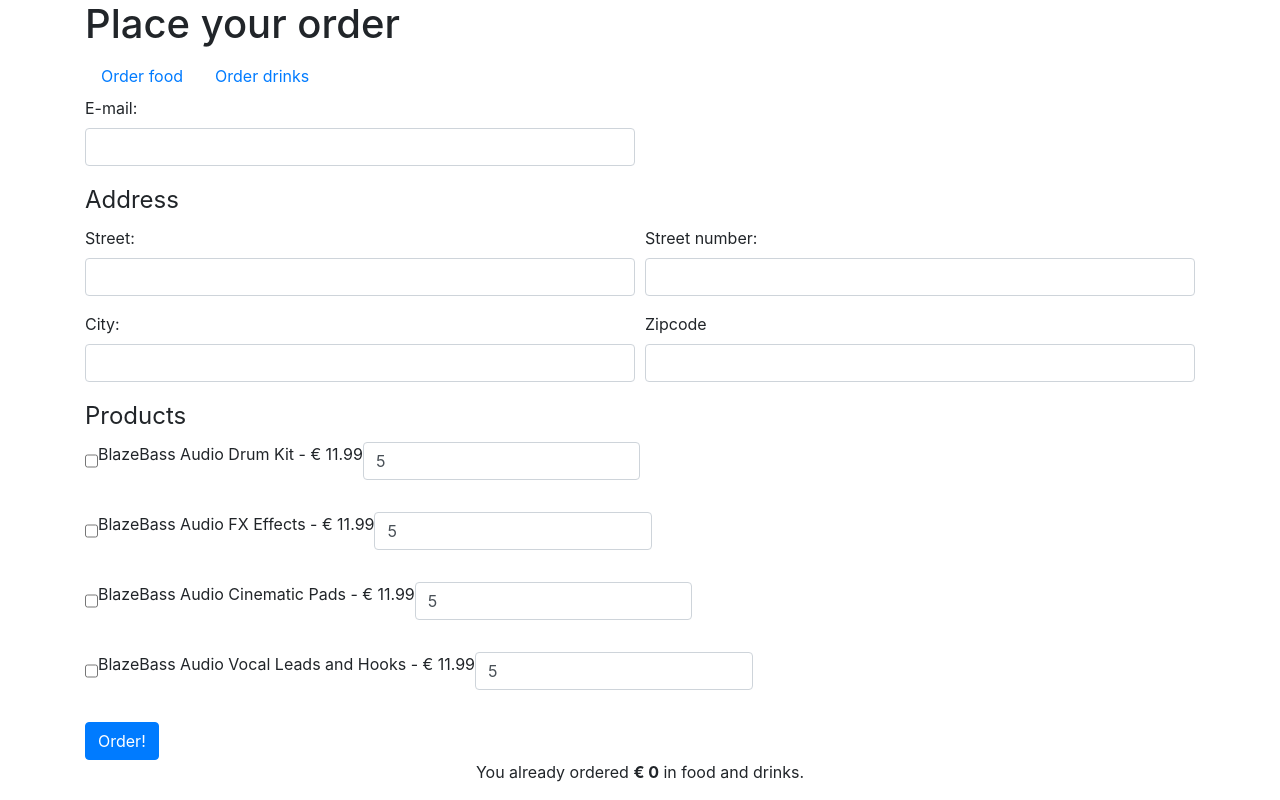
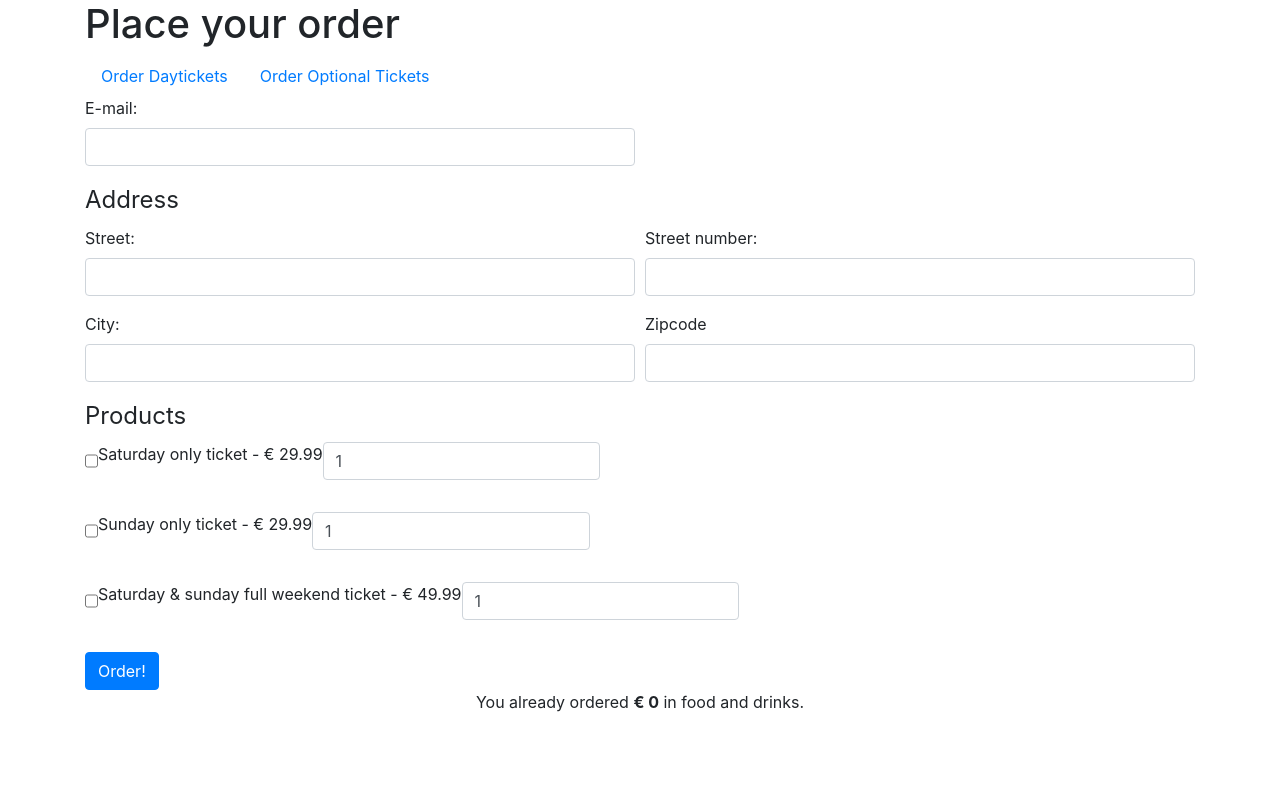
Before and after one commit to gychem/Food_Order_Checkout, a PHP site: page /index.php in a window 1280 px wide. Run offline with PHP 8.4, Linux system fonts and the light colour scheme.

Commit message:
Enable toggle to switch between two categories

```diff
--- a/form-view.php
+++ b/form-view.php
@@ -10,7 +10,7 @@
     <meta http-equiv="X-UA-Compatible" content="ie=edge">
     <link href="https://stackpath.bootstrapcdn.com/bootstrap/4.3.1/css/bootstrap.min.css" type="text/css"
           rel="stylesheet"/>
-    <title>BlazeBass Audio Packs</title>
+    <title>Ticket Sales</title>
 </head>
 <body>
 <div class="container">
@@ -19,10 +19,10 @@
     <nav>
         <ul class="nav">
             <li class="nav-item">
-                <a class="nav-link active" href="?food=1">Order food</a>
+                <a class="nav-link active" href="?daytickets=1">Order Daytickets</a>
             </li>
             <li class="nav-item">
-                <a class="nav-link" href="?food=0">Order drinks</a>
+                <a class="nav-link" href="?optionaltickets=1">Order Optional Tickets</a>
             </li>
         </ul>
     </nav>
@@ -64,15 +64,21 @@
         <fieldset>
             <legend>Products</legend>
             <?php foreach ($products as $i => $product): ?>
-                <label class="d-flex">
-					<?php // <?= is equal to <?php echo ?>
-                    <input type="checkbox" value="1" <?= empty($_POST['products'][$i]) ? '' : 'checked' ?> name="products[<?php echo $i ?>]"/> <?php echo $product['name'] ?> -
-                    &euro; <?= number_format($product['price'], 2) ?>
-                    <input type="number" id="quantity" name="quantity[<?php echo $i ?>]" class="form-control w-25"  value="5">
-                </label>
-
-                    <br />
-            <?php endforeach; ?>
+                <?php if($product['type'] == 'cat1' && $activeProductList == 'cat1') { ?>
+                    <label class="d-flex">
+                        <input type="checkbox" value="<?php echo $i ?>" <?= empty($_SESSION['productscat1'][$i]) ? '' : 'checked' ?> name="products[<?php echo $i ?>]"/> <?php echo $product['name'] ?> -
+                        &euro; <?= number_format($product['price'], 2) ?>
+                        <input type="number" id="quantity" name="quantity[<?php echo $i ?>]" class="form-control w-25"  value="1">
+                    </label><br />
+                <?php }
+                else if($product['type'] == 'cat2' && $activeProductList == 'cat2') { ?>
+                    <label class="d-flex">
+                        <input type="checkbox" value="<?php echo $i ?>" <?= empty($_SESSION['productscat2'][$i]) ? '' : 'checked' ?> name="products[<?php echo $i ?>]"/> <?php echo $product['name'] ?> -
+                        &euro; <?= number_format($product['price'], 2) ?>
+                        <input type="number" id="quantity" name="quantity[<?php echo $i ?>]" class="form-control w-25"  value="1">
+                    </label><br />
+                <?php }
+            endforeach; ?>
         </fieldset>
 
         <button type="submit" name="order" class="btn btn-primary">Order!</button>
--- a/index.php
+++ b/index.php
@@ -15,11 +15,21 @@ function whatIsHappening() { // Use this function when you need to need an overv
 //whatIsHappening();
 
 $products = [
-    ['name' => 'BlazeBass Audio Drum Kit', 'price' => 11.99],
-    ['name' => 'BlazeBass Audio FX Effects', 'price' => 11.99],
-    ['name' => 'BlazeBass Audio Cinematic Pads', 'price' => 11.99],
-    ['name' => 'BlazeBass Audio Vocal Leads and Hooks', 'price' => 11.99],
+    ['name' => 'Product Name', 'price' => 29.99, 'type' => 'cat1 or cat2'], // Example -> Don't update this field
+    ['name' => 'Saturday only ticket', 'price' => 29.99, 'type' => 'cat1'],
+    ['name' => 'Sunday only ticket', 'price' => 29.99, 'type' => 'cat1'],
+    ['name' => 'Saturday & sunday full weekend ticket', 'price' => 49.99, 'type' => 'cat1'],
+    ['name' => 'Camping ticket', 'price' => 11.99, 'type' => 'cat2'],
+    ['name' => 'Parking ticket', 'price' => 1.99, 'type' => 'cat2'],
 ];
+$activeProductList = 'cat1';
+
+if(isset($_GET['daytickets'])) {
+    $activeProductList = 'cat1';
+} elseif(isset($_GET['optionaltickets'])) {
+    $activeProductList = 'cat2';
+}
+
 
 if (empty($_SESSION['email'])) {
     $_SESSION["email"] = '';
@@ -39,64 +49,94 @@ if (empty($_SESSION['zipcode'])) {
 
 $totalValue = 0;
 
+function formError()
+{
+    print_r('<br><b>[ERROR]</b>');
+    print_r('<br>');
+}
+
+
 function validate()
 {
+    $products = [
+        ['name' => 'Product Name', 'price' => 29.99, 'type' => 'cat1 or cat2'], // Example -> Don't update this field
+        ['name' => 'Saturday only ticket', 'price' => 29.99, 'type' => 'cat1'],
+        ['name' => 'Sunday only ticket', 'price' => 29.99, 'type' => 'cat1'],
+        ['name' => 'Saturday & sunday full weekend ticket', 'price' => 49.99, 'type' => 'cat1'],
+        ['name' => 'Camping ticket', 'price' => 11.99, 'type' => 'cat2'],
+        ['name' => 'Parking ticket', 'price' => 1.99, 'type' => 'cat2'],
+    ];
+
     $validateArray = [];
-    print_r('<br><b>[ERROR]</b>');
-    print_r('<br>');
+    $formError = false;
 
     if (empty($_POST['email'])) { // Email Validation
         array_push($validateArray, 'Email');
+        $formError = true;
     } else {
         if(filter_var($_POST['email'], FILTER_VALIDATE_EMAIL)) {
             $_SESSION["email"] = $_POST['email'];
         } else {
             echo "- Email address is invalid ! Enter a valid email address, for example: yourname@website.com<br>";
+            $formError = true;
         }
     }
 
     if (empty($_POST['street'])) { // Street Validation
         array_push($validateArray, 'Street');
+        $formError = true;
     } else {
         $_SESSION["street"] = $_POST['street'];
     }
 
     if (empty($_POST['streetnumber'])) { // Streetnumber Validation
         array_push($validateArray, 'Street number');
+        $formError = true;
     } else {
         if(is_numeric($_POST['streetnumber'])) {
             $_SESSION["streetnumber"] = $_POST['streetnumber'];
         } else {
             echo "- Street number is invalid !<br>";
+            $formError = true;
         }
     }
+
     if (empty($_POST['city'])) { // City Validation
         array_push($validateArray, 'City');
+        $formError = true;
     } else {
         $_SESSION["city"] = $_POST['city'];
     }
 
     if (empty($_POST['zipcode'])) { // Zipcode Validation
         array_push($validateArray, 'Zipcode');
+        $formError = true;
     } else {
         if(is_numeric($_POST['zipcode'])) {
             $_SESSION["zipcode"] = $_POST['zipcode'];
         } else {
             echo "- Zipcode is invalid !<br>";
+            $formError = true;
         }
     }
 
     if (empty($_POST['products'])) { // Products Validation
         array_push($validateArray, 'Products');
+        $formError = true;
+    } else {
+        $firstIndex = reset($_POST['products']);
+        $cat =  $products[$firstIndex]['type'];
+        $sessionName = 'products'. $cat;
+        $_SESSION[$sessionName] = $_POST['products'];
     }
+
+    if($formError == true) {
+        formError();
+    }
+
     if(!empty($validateArray)) {
         return $validateArray;
     }
-
-}
-
-if(isset($_POST["order"])) {
-    handleForm();
 }
 
 function handleForm()
@@ -108,7 +148,7 @@ function handleForm()
         $emptyFields = '';
         $max = max(array_keys($invalidFields));
 
-        for ($i=0; $i < $max ; $i++) {
+        for ($i=0; $i <= $max ; $i++) {
             $emptyFields .= $invalidFields[$i] . ', ';
         }
         print_r('- Form is not complete! Missing: '. $emptyFields);
@@ -116,21 +156,20 @@ function handleForm()
     else
     {
         $products = [
-            ['name' => 'BlazeBass Audio Drum Kit', 'price' => 11.99],
-            ['name' => 'BlazeBass Audio FX Effects', 'price' => 11.99],
-            ['name' => 'BlazeBass Audio Cinematic Pads', 'price' => 11.99],
-            ['name' => 'BlazeBass Audio Vocal Leads and Hooks', 'price' => 11.99],
+            ['name' => 'Product Name', 'price' => 29.99, 'type' => 'cat1 or cat2'], // Example -> Don't update this field
+            ['name' => 'Saturday only ticket', 'price' => 29.99, 'type' => 'cat1'],
+            ['name' => 'Sunday only ticket', 'price' => 29.99, 'type' => 'cat1'],
+            ['name' => 'Saturday & sunday full weekend ticket', 'price' => 49.99, 'type' => 'cat1'],
+            ['name' => 'Camping ticket', 'price' => 11.99, 'type' => 'cat2'],
+            ['name' => 'Parking ticket', 'price' => 1.99, 'type' => 'cat2'],
         ];
+
         loadOrder($products);
     }
 }
 
 function loadOrder($products) {
-
-
-    //$_SESSION["productName"] = $products[0]['name'] . ' ' . $products[0]['price'];
     print_r('<br><br><b><u>Thanks for placing your order, you can find the order details below.</u></b><br><br>');
-
     print_r('<b>Email</b> ' . $_POST['email']);
     print_r('<br><b>Street & Housenumber</b> ' . $_POST['street'] . ' ' . $_POST['streetnumber']);
     print_r('<br><b>Zipcode & City</b> ' . $_POST['zipcode'] . ' ' . $_POST['city']);
@@ -150,9 +189,8 @@ function loadOrder($products) {
     print_r('<br><b>Total Price</b> ' . $totalPrice);
 }
 
-// TODO: replace this if by an actual check
 $formSubmitted = false;
-if ($formSubmitted) {
+if (isset($_POST["order"])) {
     handleForm();
 }
 
```
